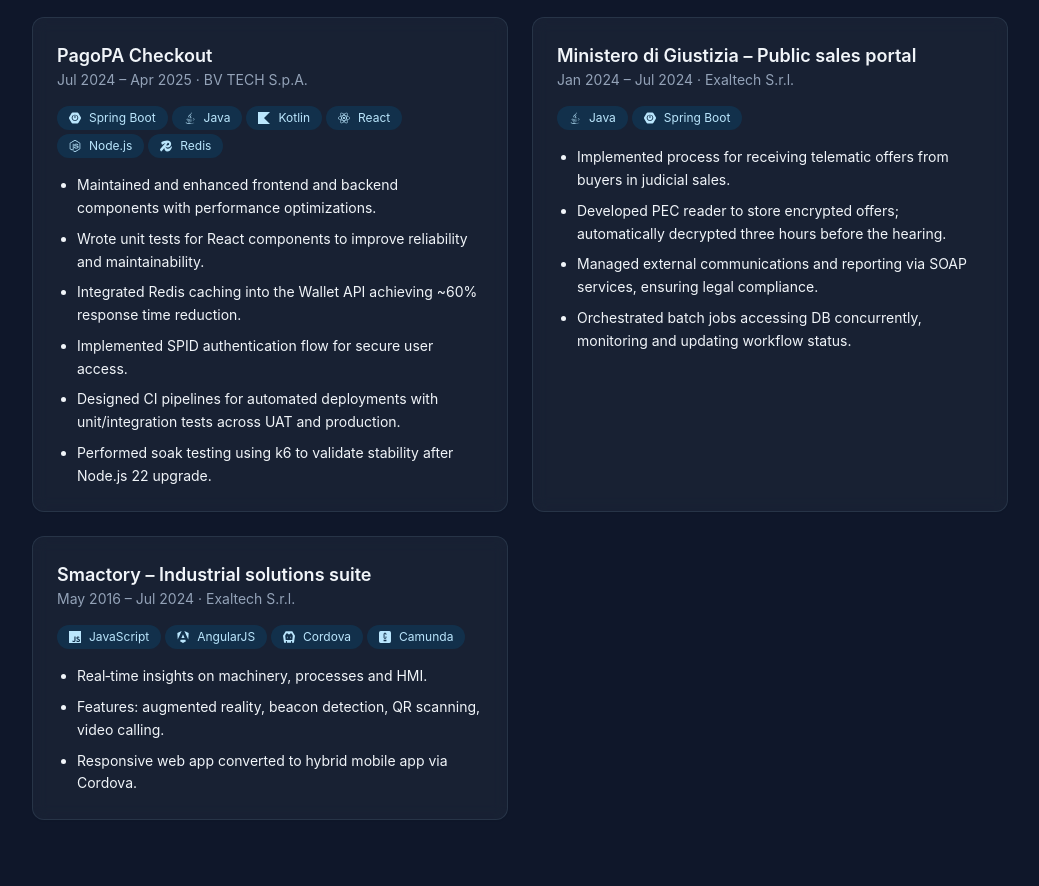
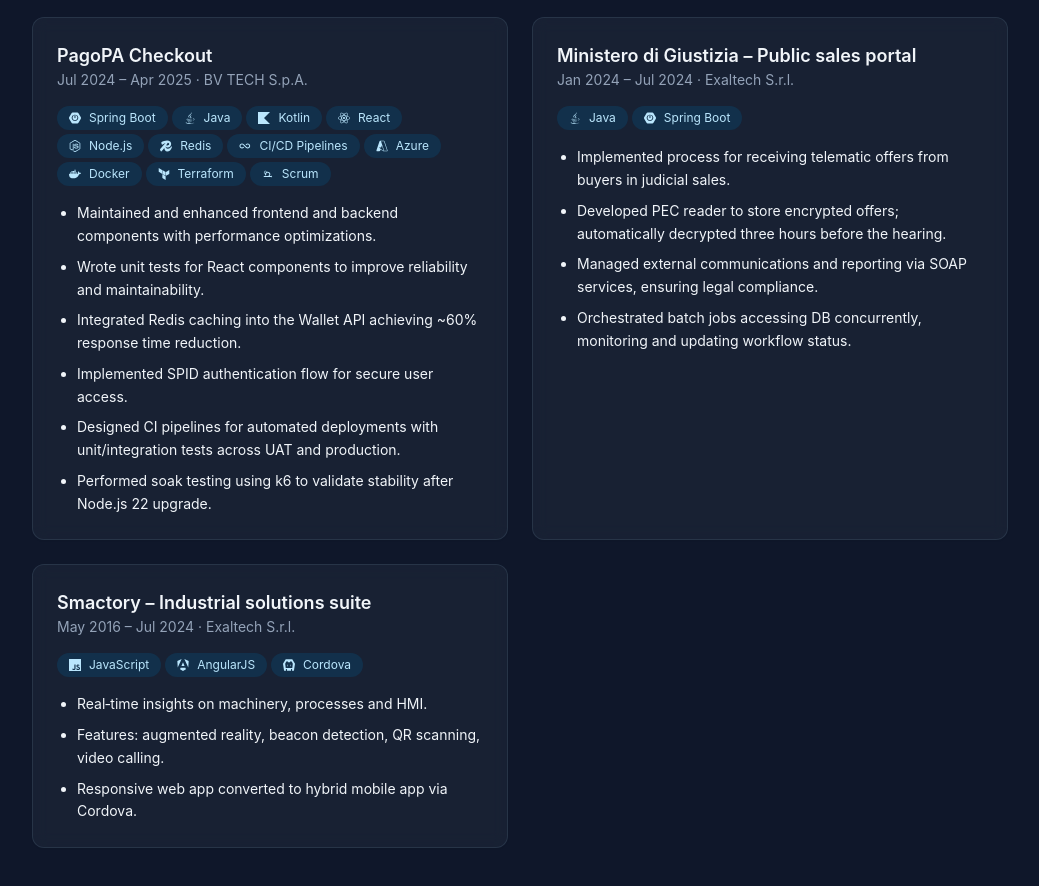
Before and after one commit to scaminati/portfolio, a React (Vite) app: page / in a window 1280 px wide. Shown: the part 2540-3426 px from the top of the page, without its empty margins (120-1159 px from the left). Built offline with nearby package versions, Linux system fonts and the light colour scheme.

Commit message:
update skills

```diff
--- a/src/data/profile.js
+++ b/src/data/profile.js
@@ -51,7 +51,7 @@
       name: 'PagoPA Checkout',
       company: 'BV TECH S.p.A.',
       period: 'Jul 2024 – Apr 2025',
-      stack: ['Spring Boot', 'Java', 'Kotlin', 'React', 'Node.js', 'Redis'],
+      stack: ['Spring Boot', 'Java', 'Kotlin', 'React', 'Node.js', 'Redis', 'CI/CD Pipelines', 'Azure', 'Docker', 'Terraform', 'Scrum'],
       points: [
         'Maintained and enhanced frontend and backend components with performance optimizations.',
         'Wrote unit tests for React components to improve reliability and maintainability.',
@@ -77,7 +77,7 @@
       name: 'Smactory – Industrial solutions suite',
       company: 'Exaltech S.r.l.',
       period: 'May 2016 – Jul 2024',
-      stack: ['JavaScript', 'AngularJS', 'Cordova', 'Camunda'],
+      stack: ['JavaScript', 'AngularJS', 'Cordova'],
       points: [
         'Real‑time insights on machinery, processes and HMI.',
         'Features: augmented reality, beacon detection, QR scanning, video calling.',
```
